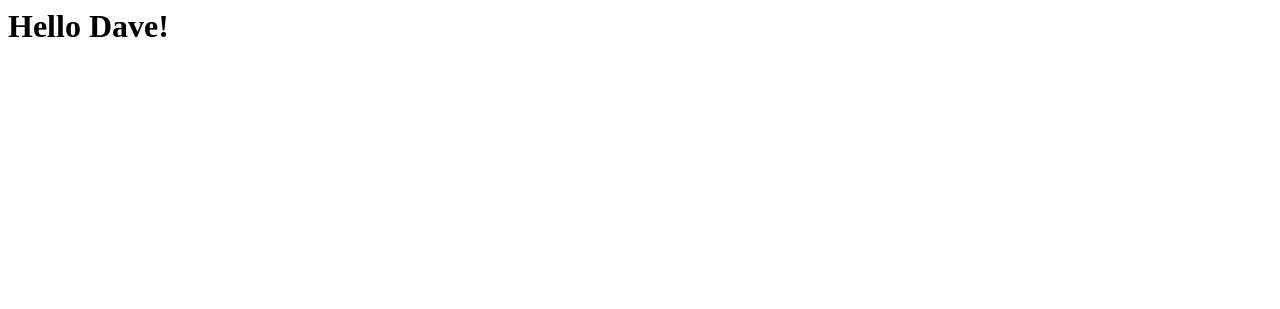
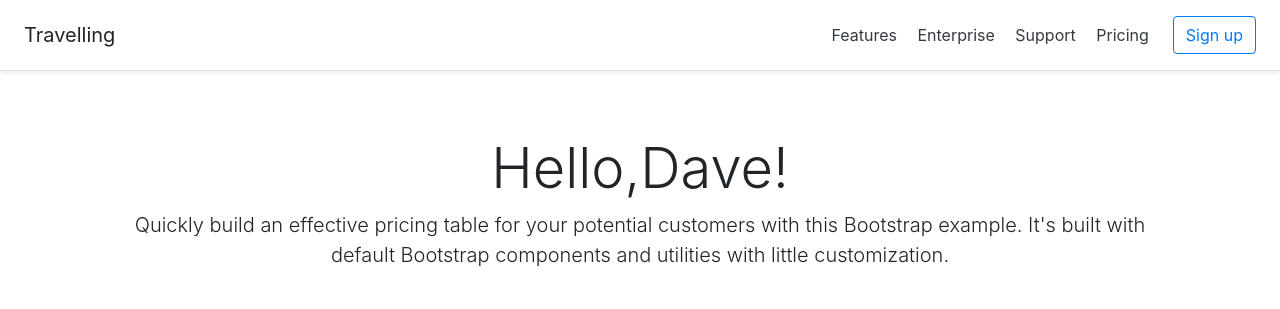
Before and after one commit to olegJF/travelling, a Django app: page / in a window 1280 px wide. Shown: the top 309 px of the page. Run offline with Django 3.2, Linux system fonts and the light colour scheme; some libraries are stand-ins or nearby versions.

Commit message:
Добавил base.html

```diff
--- /dev/null
+++ b/templates/base.html
@@ -0,0 +1,34 @@
+<!doctype html>
+<html lang="en">
+  <head>
+    <!-- Required meta tags -->
+    <meta charset="utf-8">
+    <meta name="viewport" content="width=device-width, initial-scale=1, shrink-to-fit=no">
+
+    <!-- Bootstrap CSS -->
+    <link rel="stylesheet" href="https://stackpath.bootstrapcdn.com/bootstrap/4.1.3/css/bootstrap.min.css" integrity="sha384-MCw98/SFnGE8fJT3GXwEOngsV7Zt27NXFoaoApmYm81iuXoPkFOJwJ8ERdknLPMO" crossorigin="anonymous">
+
+    <title>{% block title%} {% endblock%}</title>
+  </head>
+  <body>
+  <div class="d-flex flex-column flex-md-row align-items-center p-3 px-md-4 mb-3 bg-white border-bottom shadow-sm">
+      <h5 class="my-0 mr-md-auto font-weight-normal">Travelling</h5>
+      <nav class="my-2 my-md-0 mr-md-3">
+        <a class="p-2 text-dark" href="{% url 'home'%}">Features</a>
+        <a class="p-2 text-dark" href="#">Enterprise</a>
+        <a class="p-2 text-dark" href="#">Support</a>
+        <a class="p-2 text-dark" href="#">Pricing</a>
+      </nav>
+      <a class="btn btn-outline-primary" href="#">Sign up</a>
+    </div>
+    <div class='container'>
+   {% block content%} {% endblock%}
+    </div>
+
+    <!-- Optional JavaScript -->
+    <!-- jQuery first, then Popper.js, then Bootstrap JS -->
+    <script src="https://code.jquery.com/jquery-3.3.1.slim.min.js" integrity="sha384-q8i/X+965DzO0rT7abK41JStQIAqVgRVzpbzo5smXKp4YfRvH+8abtTE1Pi6jizo" crossorigin="anonymous"></script>
+    <script src="https://cdnjs.cloudflare.com/ajax/libs/popper.js/1.14.3/umd/popper.min.js" integrity="sha384-ZMP7rVo3mIykV+2+9J3UJ46jBk0WLaUAdn689aCwoqbBJiSnjAK/l8WvCWPIPm49" crossorigin="anonymous"></script>
+    <script src="https://stackpath.bootstrapcdn.com/bootstrap/4.1.3/js/bootstrap.min.js" integrity="sha384-ChfqqxuZUCnJSK3+MXmPNIyE6ZbWh2IMqE241rYiqJxyMiZ6OW/JmZQ5stwEULTy" crossorigin="anonymous"></script>
+  </body>
+</html>
--- a/templates/home.html
+++ b/templates/home.html
@@ -1,3 +1,8 @@
-<html> <body>
-<h1> Hello {{name}}!</h1>
-</body></html>
+{% extends "base.html" %}
+{% block title%}Home page {% endblock%}
+
+ {% block content%} <div class="pricing-header px-3 py-3 pt-md-5 pb-md-4 mx-auto text-center">
+      <h1 class="display-4">Hello,{{name}}!</h1>
+      <p class="lead">Quickly build an effective pricing table for your potential customers with this Bootstrap example. It's built with default Bootstrap components and utilities with little customization.</p>
+    </div>
+{% endblock%}
```
